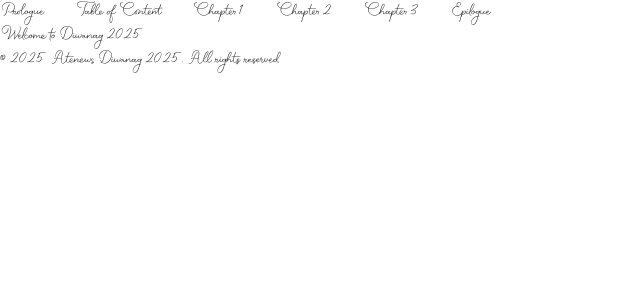
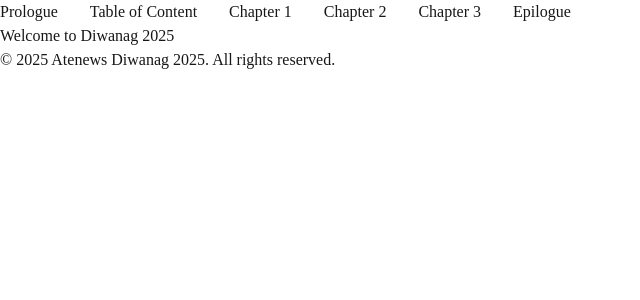
Before and after one commit to justmhie/atenews-diwanag-2025, a Next.js app in the folder diwanag-2025-app/: page / in a window 1280 px wide. Shown: the top 300 px of the page, without its empty margins (0-640 px from the left). Built offline with nearby package versions, Linux system fonts and the light colour scheme.

Commit message:
feat: add averia serif as fonts to navbar, footer, and page layout

```diff
--- a/diwanag-2025-app/app/components/Footer.tsx
+++ b/diwanag-2025-app/app/components/Footer.tsx
@@ -2,7 +2,7 @@ import Link from "next/link";
 
 export default function Footer() {
   return (
-    <footer>
+    <footer className="averia-serif">
       &copy; {new Date().getFullYear()} Atenews Diwanag 2025. All rights
       reserved.
     </footer>
--- a/diwanag-2025-app/app/components/Navbar.tsx
+++ b/diwanag-2025-app/app/components/Navbar.tsx
@@ -2,7 +2,7 @@ import Link from "next/link";
 
 export default function Navbar() {
   return (
-    <nav>
+    <nav className="averia-serif">
       <ul
         style={{
           display: "flex",
--- a/diwanag-2025-app/app/globals.css
+++ b/diwanag-2025-app/app/globals.css
@@ -25,6 +25,14 @@
   font-weight: normal;
   font-style: normal;
 }
+
+.vestardia {
+  font-family: "Vestardia Regular", serif;
+}
+
+.averia-serif {
+  font-family: "Averia Serif Libre", serif;
+}
 body {
   background: var(--background);
   color: var(--foreground);
--- a/diwanag-2025-app/app/page.tsx
+++ b/diwanag-2025-app/app/page.tsx
@@ -4,7 +4,7 @@ import Landing from "./landing/page";
 export default function Home() {
   return (
     <div>
-      <h1>Welcome to Diwanag 2025</h1>
+      <h1 className="averia-serif">Welcome to Diwanag 2025</h1>
     </div>
   );
 }
```
